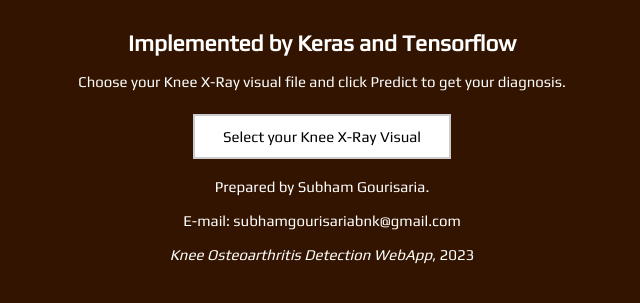
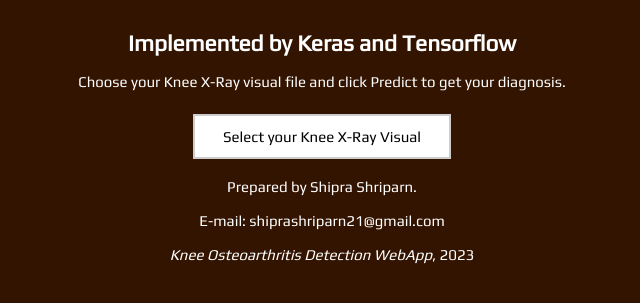
Before and after one commit to SubhamBnk/Knee-Prediction-using-Flask-, a Flask app: page / in a window 1280 px wide. Shown: the part 35-338 px from the top of the page, without its empty margins (318-958 px from the left). Run offline with Flask 3, Linux system fonts and the light colour scheme; some libraries are stand-ins or nearby versions.

Commit message:
Revert "Update index.html"
This reverts commit 8ea8a667b23e738985bc5196327e51441dd49001.

```diff
--- a/templates/index.html
+++ b/templates/index.html
@@ -54,8 +54,8 @@
         </div>
 
         <p class="final_word">
-            Prepared by <a href="https://github.com/ShipraShriparn" target="_blank">Subham Gourisaria</a>.</br><br>
-            E-mail: subhamgourisariabnk@gmail.com</br><br>
+            Prepared by <a href="https://github.com/ShipraShriparn" target="_blank">Shipra Shriparn</a>.</br><br>
+            E-mail: shiprashriparn21@gmail.com</br><br>
             <i>Knee Osteoarthritis Detection WebApp</i>, 2023
         </p>
 
```
